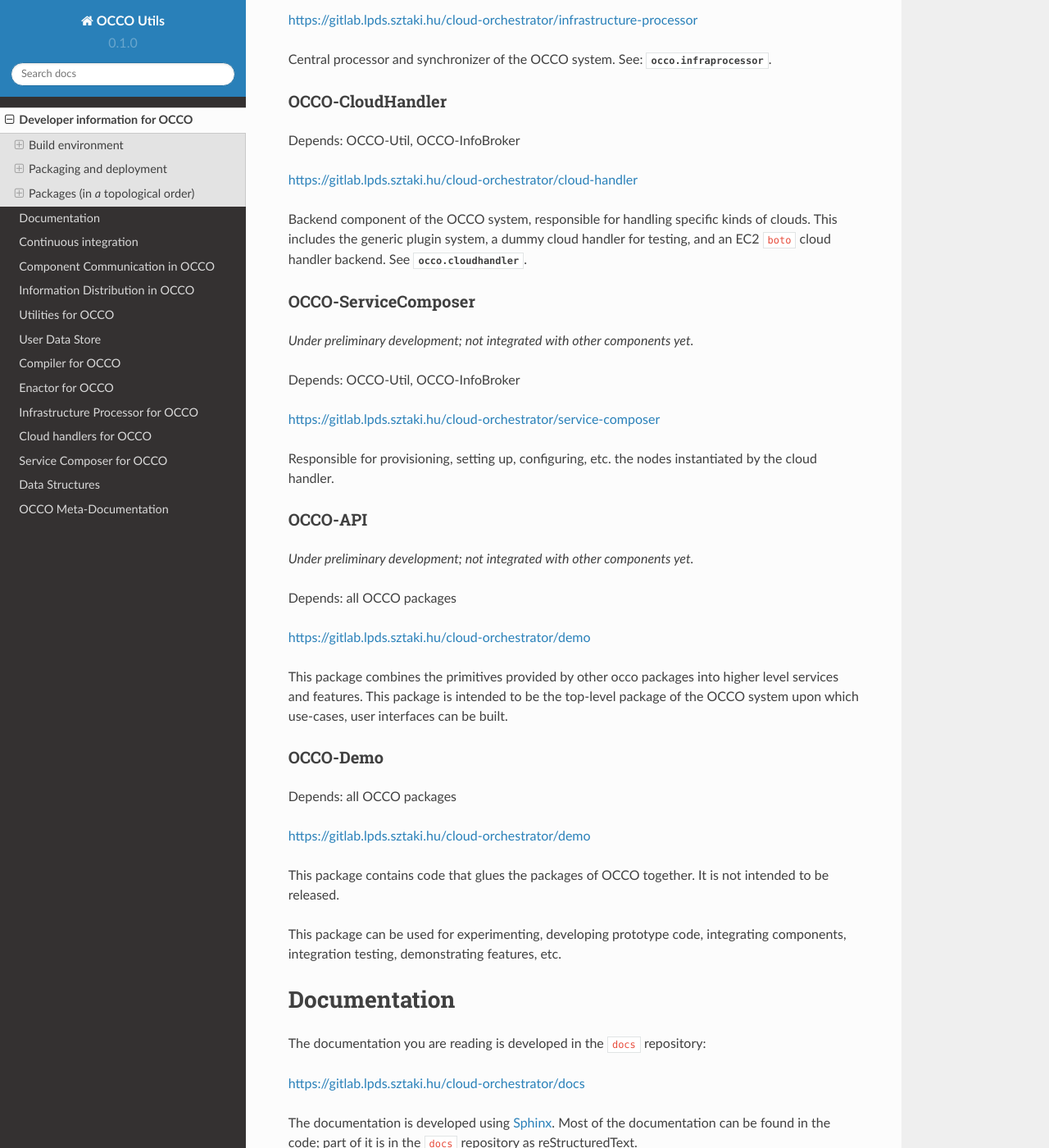
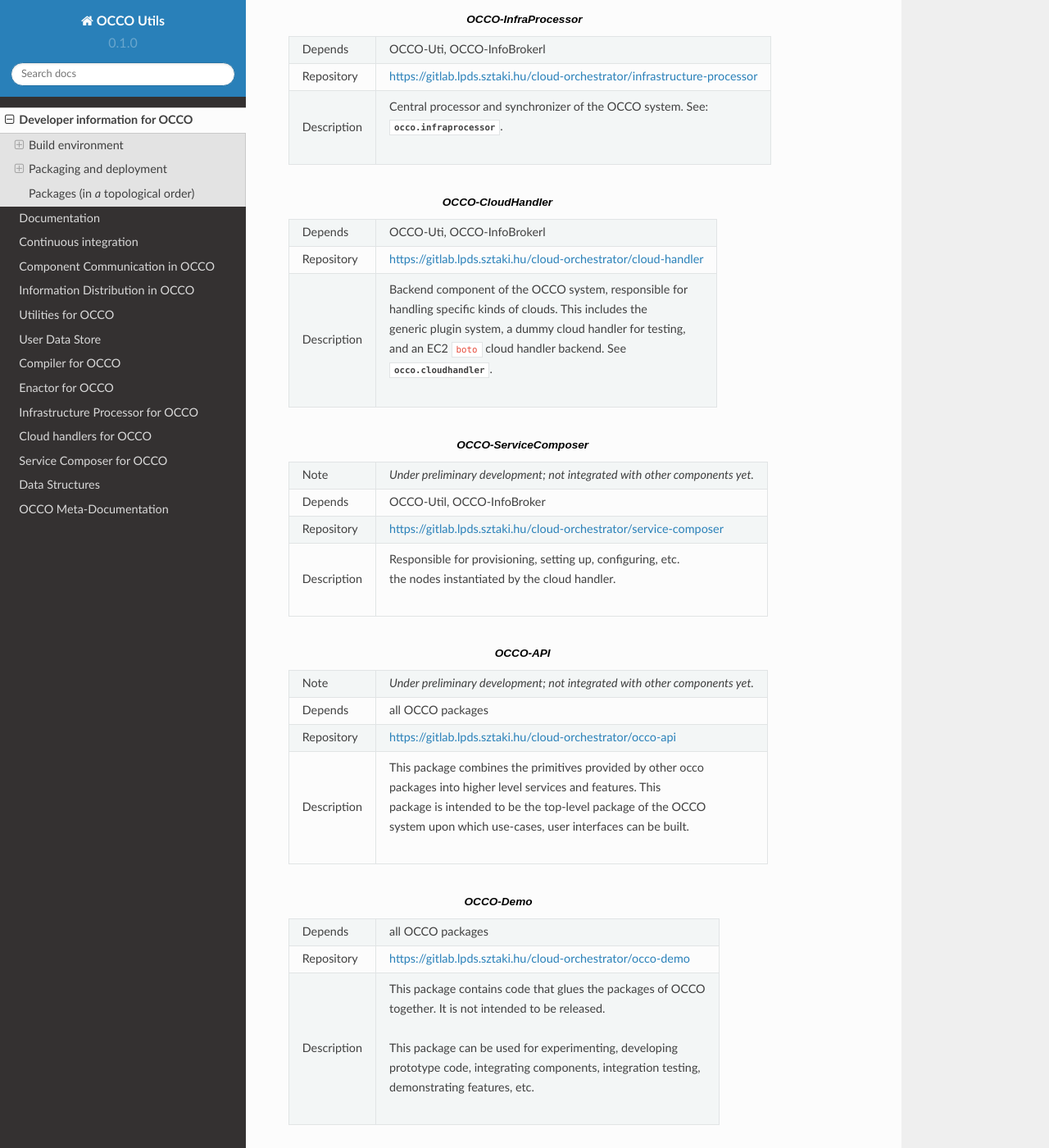
Before and after one commit to occopus/docs, a Sphinx documentation site: the page built from sphinx/source/packages.rst, in a window 1280 px wide and 1400 px high, scrolled down 4761 px. Shown: the whole window at 82% size. Built offline with Sphinx 7.4.7 and the Read the Docs theme 2.0.0, drawn with Linux system fonts in a browser that asks for light colours; formulas are drawn with MathJax 3; some of the changed text lies outside the part shown.

Commit message:
restructure tables

```diff
--- a/sphinx/source/packages.rst
+++ b/sphinx/source/packages.rst
@@ -204,103 +204,96 @@ built/tested/deployed in this order.
 Only interdependencies are annotated here, dependencies on external packages
 are omitted.
 
-OCCO-Util
-~~~~~~~~~
+.. table:: **OCCO-Util**
 
-Depends: --
+    ===========  ===========================================================
+    Depends      --
+    Repository   https://gitlab.lpds.sztaki.hu/cloud-orchestrator/util
+    Description  | Generic utility functions, configuration, communication,
+                 | etc. See: :mod:`occo.util`.
+    ===========  ===========================================================
 
-https://gitlab.lpds.sztaki.hu/cloud-orchestrator/util
+.. table:: **OCCO-Compiler**
 
-Generic utility functions, configuration, communication, etc. See: :mod:`occo.util`.
+    ===========  ===========================================================
+    Depends      OCCO-Util
+    Repository   https://gitlab.lpds.sztaki.hu/cloud-orchestrator/compiler
+    Description  | Compiler module for OCCO. See: :mod:`occo.compiler`.
+    ===========  ===========================================================
 
-OCCO-Compiler
-~~~~~~~~~~~~~
+.. table:: **OCCO-InfoBroker**
 
-Depends: OCCO-Util
+    ===========  ===========================================================
+    Depends      OCCO-Util
+    Repository   https://gitlab.lpds.sztaki.hu/cloud-orchestrator/info-broker
+    Description  | Information broker for the OCCO system.
+                 | See: :mod:`occo.infobroker`.
+    ===========  ===========================================================
 
-https://gitlab.lpds.sztaki.hu/cloud-orchestrator/compiler
+.. table:: **OCCO-Enactor**
 
-Compiler module for OCCO. See: :mod:`occo.compiler`.
+    ===========  ===========================================================
+    Depends      OCCO-Util, OCCO-Compiler, OCCO-InfoBroker
+    Repository   https://gitlab.lpds.sztaki.hu/cloud-orchestrator/enactor
+    Description  | Active component of the OCCO infrastructure maintenance
+                 | system. See: :mod:`occo.enactor`.
+    ===========  ===========================================================
 
-OCCO-InfoBroker
-~~~~~~~~~~~~~~~
+.. table:: **OCCO-InfraProcessor**
 
-Depends: OCCO-Util
+    ===========  ===========================================================
+    Depends      OCCO-Uti, OCCO-InfoBrokerl
+    Repository   https://gitlab.lpds.sztaki.hu/cloud-orchestrator/infrastructure-processor
+    Description  | Central processor and synchronizer of the OCCO system. See:
+                 | :mod:`occo.infraprocessor`.
+    ===========  ===========================================================
 
-https://gitlab.lpds.sztaki.hu/cloud-orchestrator/info-broker
+.. table:: **OCCO-CloudHandler**
 
-Information broker for the OCCO system. See: :mod:`occo.infobroker`.
+    ===========  ===========================================================
+    Depends      OCCO-Uti, OCCO-InfoBrokerl
+    Repository   https://gitlab.lpds.sztaki.hu/cloud-orchestrator/cloud-handler
+    Description  | Backend component of the OCCO system, responsible for
+                 | handling specific kinds of clouds. This includes the
+                 | generic plugin system, a dummy cloud handler for testing,
+                 | and an EC2 ``boto`` cloud handler backend. See
+                 | :mod:`occo.cloudhandler`.
+    ===========  ===========================================================
 
-OCCO-Enactor
-~~~~~~~~~~~~
+.. table:: **OCCO-ServiceComposer**
 
-Depends: OCCO-Util, OCCO-Compiler, OCCO-InfoBroker
+    ===========  ===========================================================
+    Note         *Under preliminary development; not integrated with other components yet.*
+    Depends      OCCO-Util, OCCO-InfoBroker
+    Repository   https://gitlab.lpds.sztaki.hu/cloud-orchestrator/service-composer
+    Description  | Responsible for provisioning, setting up, configuring, etc.
+                 | the nodes instantiated by the cloud handler.
+    ===========  ===========================================================
 
-https://gitlab.lpds.sztaki.hu/cloud-orchestrator/enactor
+.. table:: **OCCO-API**
 
-Active component of the OCCO infrastructure maintenance system.
-See: :mod:`occo.enactor`.
+    ===========  ===========================================================
+    Note         *Under preliminary development; not integrated with other components yet.*
+    Depends      all OCCO packages
+    Repository   https://gitlab.lpds.sztaki.hu/cloud-orchestrator/occo-api
+    Description  | This package combines the primitives provided by other occo
+                 | packages into higher level services and features. This
+                 | package is intended to be the top-level package of the OCCO
+                 | system upon which use-cases, user interfaces can be built.
+    ===========  ===========================================================
 
-OCCO-InfraProcessor
-~~~~~~~~~~~~~~~~~~~
+.. table:: **OCCO-Demo**
 
-Depends: OCCO-Util, OCCO-InfoBroker
-
-https://gitlab.lpds.sztaki.hu/cloud-orchestrator/infrastructure-processor
-
-Central processor and synchronizer of the OCCO system. See:
-:mod:`occo.infraprocessor`.
-
-OCCO-CloudHandler
-~~~~~~~~~~~~~~~~~
-
-Depends: OCCO-Util, OCCO-InfoBroker
-
-https://gitlab.lpds.sztaki.hu/cloud-orchestrator/cloud-handler
-
-Backend component of the OCCO system, responsible for handling specific kinds
-of clouds. This includes the generic plugin system, a dummy cloud handler for
-testing, and an EC2 ``boto`` cloud handler backend. See
-:mod:`occo.cloudhandler`.
-
-OCCO-ServiceComposer
-~~~~~~~~~~~~~~~~~~~~
-
-*Under preliminary development; not integrated with other components yet.*
-
-Depends: OCCO-Util, OCCO-InfoBroker
-
-https://gitlab.lpds.sztaki.hu/cloud-orchestrator/service-composer
-
-Responsible for provisioning, setting up, configuring, etc. the nodes instantiated
-by the cloud handler.
-
-OCCO-API
-~~~~~~~~
-
-*Under preliminary development; not integrated with other components yet.*
-
-Depends: all OCCO packages
-
-https://gitlab.lpds.sztaki.hu/cloud-orchestrator/demo
-
-This package combines the primitives provided by other occo packages into
-higher level services and features. This package is intended to be the
-top-level package of the OCCO system upon which use-cases, user interfaces
-can be built.
-
-OCCO-Demo
-~~~~~~~~~
-
-Depends: all OCCO packages
-
-https://gitlab.lpds.sztaki.hu/cloud-orchestrator/demo
-
-This package contains code that glues the packages of OCCO together. It is not
-intended to be released.
-
-This package can be used for experimenting, developing prototype code,
-integrating components, integration testing, demonstrating features, etc.
+    ===========  ===========================================================
+    Depends      all OCCO packages
+    Repository   https://gitlab.lpds.sztaki.hu/cloud-orchestrator/occo-demo
+    Description  | This package contains code that glues the packages of OCCO
+                 | together. It is not intended to be released.
+                 |
+                 | This package can be used for experimenting, developing
+                 | prototype code, integrating components, integration testing,
+                 | demonstrating features, etc.
+    ===========  ===========================================================
 
 Documentation
 =============
```
